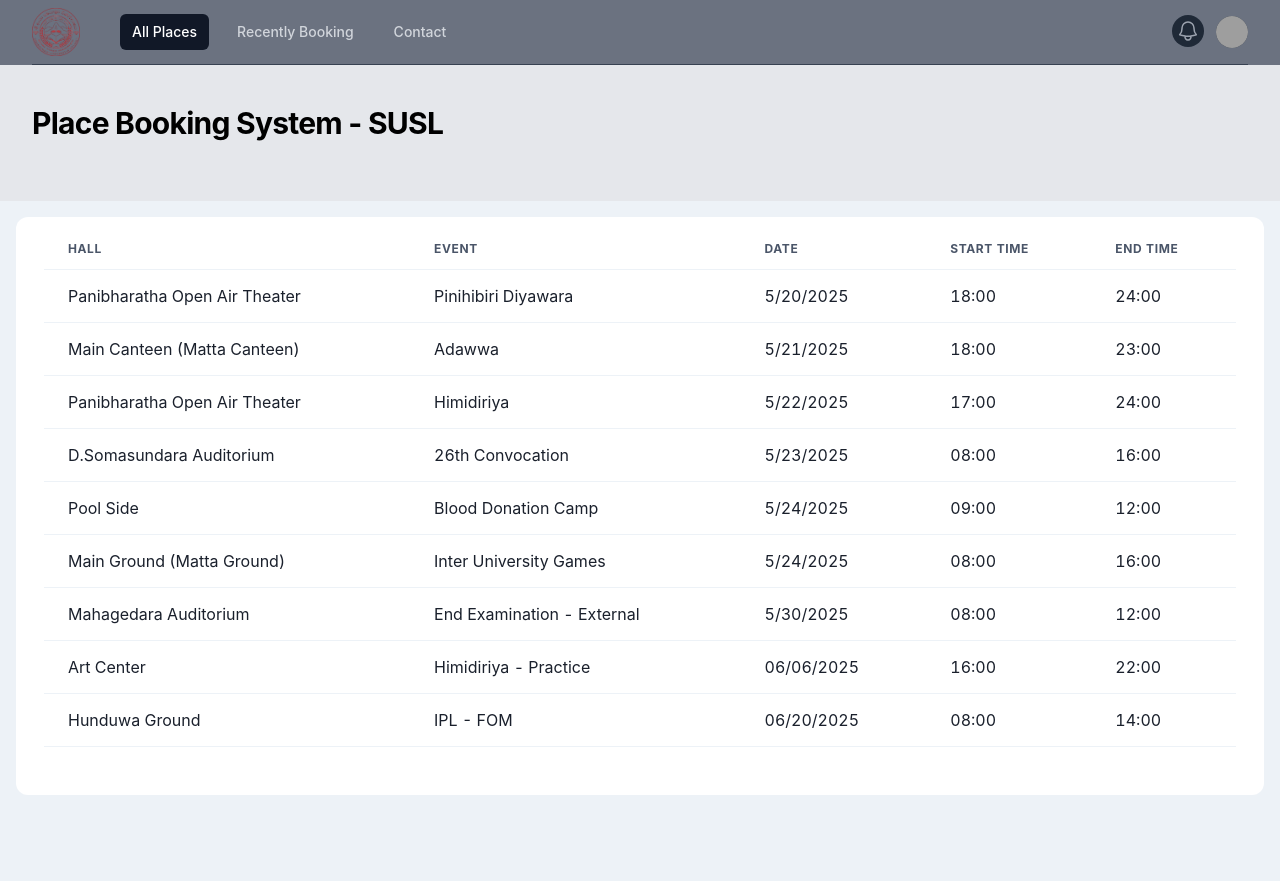
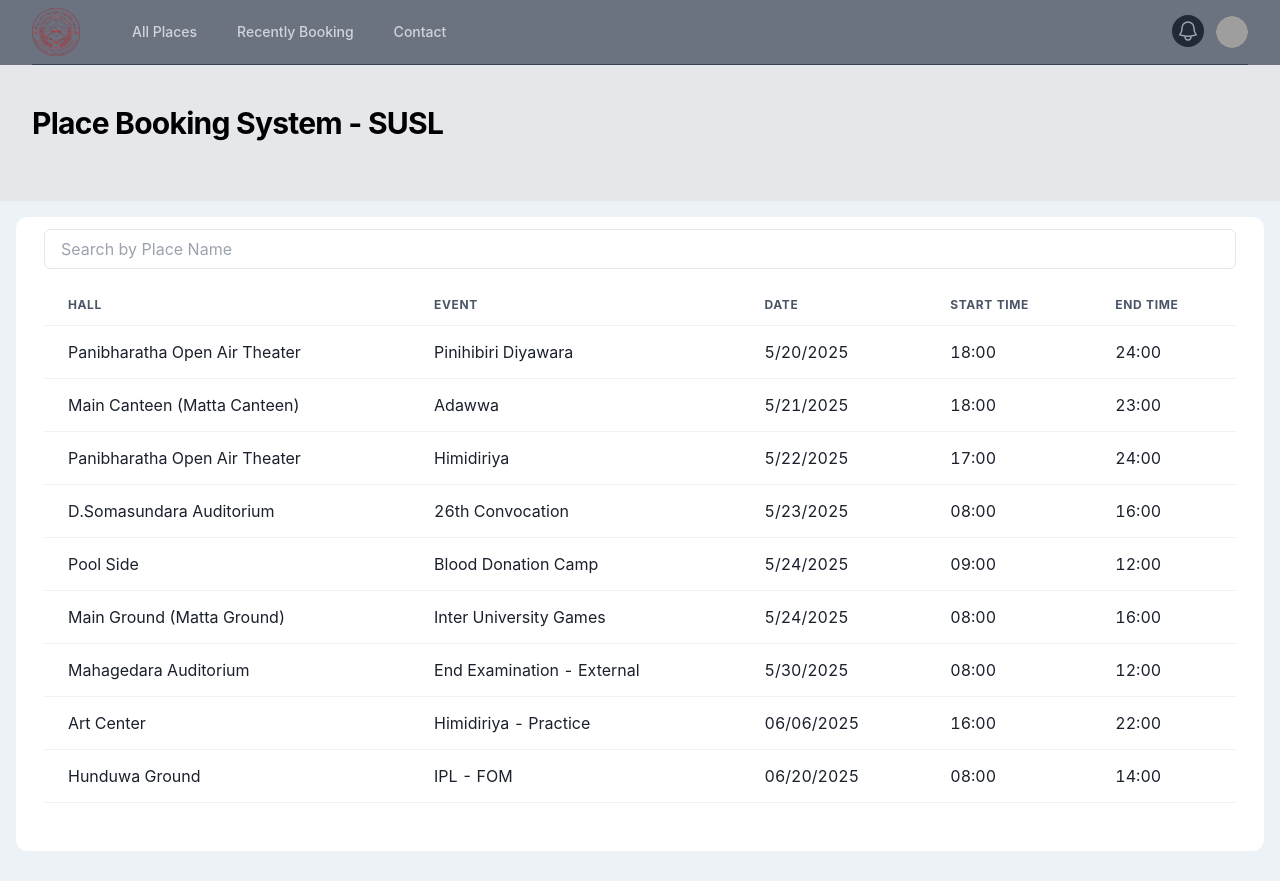
Before and after one commit to Chathurangi67herath/Place_Booking_System, a React (Create React App) app: page /recentBookings in a window 1280 px wide. Built offline with nearby package versions, Linux system fonts and the light colour scheme; grey boxes are pictures that could not be loaded.

Commit message:
CREATED => Filttering Feature

```diff
--- a/src/Components/RecentBookings.jsx
+++ b/src/Components/RecentBookings.jsx
@@ -1,11 +1,184 @@
+// import {
+//   Box,
+//   Center,
+//   Spinner,
+//   useColorModeValue,
+//   VStack,
+// } from "@chakra-ui/react";
+
+// import {
+//   Table,
+//   TableContainer,
+//   Tbody,
+//   Td,
+//   Th,
+//   Thead,
+//   Text,
+//   Tr,
+// } from "@chakra-ui/react";
+// import axios from "axios";
+// import { useEffect, useState } from "react";
+// import NavBar from "../pages/NavBar";
+
+// export default function RecentBookings() {
+//   const [datas, setDatas] = useState([]);
+//   // useEffect(() => {
+//   //   axios
+//   //     .get(process.env.REACT_APP_SERVER_URL + "/getHistory")
+//   //     .then(function (res) {
+//   //       console.log(res.data);
+//   //       setDatas(res.data);
+//   //     });
+//   // }, []);
+
+//     useEffect(() => {
+//       // Mock data instead of axios.get
+//       const mockData = [
+
+//         {
+//           "hall": "Panibharatha Open Air Theater",
+//           "date": "5/20/2025",
+//           "event" : "Pinihibiri Diyawara",
+//           "startTime": "18:00",
+//           "endTime": "24:00"
+//         },
+//         {
+//           "hall": "Main Canteen (Matta Canteen)",
+//           "date": "5/21/2025",
+//           "event" : "Adawwa",
+//           "startTime": "18:00",
+//           "endTime": "23:00"
+//         },
+//         {
+//           "hall": "Panibharatha Open Air Theater",
+//           "date": "5/22/2025",
+//           "event" : "Himidiriya",
+//           "startTime": "17:00",
+//           "endTime": "24:00"
+//         },
+//         {
+//           "hall": "D.Somasundara Auditorium",
+//           "date": "5/23/2025",
+//           "event" : "26th Convocation",
+//           "startTime": "08:00",
+//           "endTime": "16:00"
+//         }
+//         ,
+//         {
+//           "hall": "Pool Side",
+//           "date": "5/24/2025",
+//           "event" : "Blood Donation Camp",
+//           "startTime": "09:00",
+//           "endTime": "12:00"
+//         },
+//         {
+//           "hall": "Main Ground (Matta Ground)",
+//           "date": "5/24/2025",
+//           "event" : "Inter University Games",
+//           "startTime": "08:00",
+//           "endTime": "16:00"
+//         },
+//         {
+//           "hall": "Mahagedara Auditorium",
+//           "date": "5/30/2025",
+//           "event" : "End Examination - External",
+//           "startTime": "08:00",
+//           "endTime": "12:00"
+//         }
+//         ,
+//         {
+//           "hall": "Art Center",
+//           "date": "06/06/2025",
+//           "event" : "Himidiriya - Practice",
+//           "startTime": "16:00",
+//           "endTime": "22:00"
+//         },
+//         {
+//           "hall": "Hunduwa Ground",
+//           "date": "06/20/2025",
+//           "event" : "IPL - FOM",
+//           "startTime": "08:00",
+//           "endTime": "14:00"
+//         }
+//         // ... more bookings
+//       ];
+//       setDatas(mockData);
+//     }, []);
+
+//   return (
+//      <>
+//           <NavBar></NavBar>
+//     <Box
+//       ml={{ base: 0 }}
+//       bg={useColorModeValue("gray.100", "gray.900")}
+//       p="4"
+//       minH={"85vh"}
+//     >
+//       <Box
+//         px="7"
+//         pt="3"
+//         pb="12"
+//         borderRadius="xl"
+//         bg={useColorModeValue("white", "gray.500")}
+//       >
+//         {datas.length === 0 ? (
+//           <Center>
+//             <VStack>
+//               <Spinner
+//                 thickness="3px"
+//                 speed="0.65s"
+//                 size="lg"
+//                 emptyColor="gray.200"
+//                 color="blue.500"
+//               >
+//                 {" "}
+//               </Spinner>
+
+//               <Text>Data is loading. Please wait...</Text>
+//             </VStack>
+//           </Center>
+//         ) : (
+//           <TableContainer>
+//             <Table variant="simple">
+//               <Thead>
+//                 <Tr>
+//                   <Th>Hall</Th>
+//                   <Th>Event</Th>
+//                   <Th>Date</Th>
+//                   <Th>Start time</Th>
+//                   <Th>End time</Th>
+//                 </Tr>
+//               </Thead>
+//               <Tbody>
+//                 {datas.map((data) => {
+//                   return (
+//                     <Tr>
+//                       <Td>{data.hall}</Td>
+//                       <Td>{data.event}</Td>
+//                       <Td>{data.date}</Td>
+//                       <Td>{data.startTime}</Td>
+//                       <Td>{data.endTime}</Td>
+//                     </Tr>
+//                   );
+//                 })}
+//               </Tbody>
+//             </Table>
+//           </TableContainer>
+//         )}
+//       </Box>
+//     </Box>  </>
+//   );
+// }
+
+import React, { useEffect, useState } from "react";
 import {
   Box,
   Center,
   Spinner,
   useColorModeValue,
   VStack,
+  Input,
 } from "@chakra-ui/react";
-
 import {
   Table,
   TableContainer,
@@ -16,25 +189,15 @@ import {
   Text,
   Tr,
 } from "@chakra-ui/react";
-import axios from "axios";
-import { useEffect, useState } from "react";
 import NavBar from "../pages/NavBar";
 
 export default function RecentBookings() {
   const [datas, setDatas] = useState([]);
-  // useEffect(() => {
-  //   axios
-  //     .get(process.env.REACT_APP_SERVER_URL + "/getHistory")
-  //     .then(function (res) {
-  //       console.log(res.data);
-  //       setDatas(res.data);
-  //     });
-  // }, []);
+  const [searchTerm, setSearchTerm] = useState("");
 
   useEffect(() => {
-      // Mock data instead of axios.get
     const mockData = [
-
+      // ... your mock bookings data
               {
           "hall": "Panibharatha Open Air Theater",
           "date": "5/20/2025",
@@ -100,40 +263,30 @@ export default function RecentBookings() {
           "startTime": "08:00",
           "endTime": "14:00"
         }
-        // ... more bookings
     ];
     setDatas(mockData);
   }, []);
 
+  // Filter bookings by hall name based on search term
+  const filteredData = datas.filter((data) =>
+    data.hall.toLowerCase().includes(searchTerm.toLowerCase())
+  );
+
   return (
     <>
-          <NavBar></NavBar>
-    <Box
-      ml={{ base: 0 }}
-      bg={useColorModeValue("gray.100", "gray.900")}
-      p="4"
-      minH={"85vh"}
-    >
-      <Box
-        px="7"
-        pt="3"
-        pb="12"
-        borderRadius="xl"
-        bg={useColorModeValue("white", "gray.500")}
-      >
-        {datas.length === 0 ? (
+      <NavBar />
+      <Box ml={{ base: 0 }} bg={useColorModeValue("gray.100", "gray.900")} p="4" minH={"85vh"}>
+        <Box px="7" pt="3" pb="12" borderRadius="xl" bg={useColorModeValue("white", "gray.500")}>
+          <Input
+            placeholder="Search by Place Name"
+            mb="4"
+            value={searchTerm}
+            onChange={(e) => setSearchTerm(e.target.value)}
+          />
+          {filteredData.length === 0 ? (
             <Center>
               <VStack>
-              <Spinner
-                thickness="3px"
-                speed="0.65s"
-                size="lg"
-                emptyColor="gray.200"
-                color="blue.500"
-              >
-                {" "}
-              </Spinner>
-
+                <Spinner thickness="3px" speed="0.65s" size="lg" emptyColor="gray.200" color="blue.500" />
                 <Text>Data is loading. Please wait...</Text>
               </VStack>
             </Center>
@@ -150,22 +303,21 @@ export default function RecentBookings() {
                   </Tr>
                 </Thead>
                 <Tbody>
-                {datas.map((data) => {
-                  return (
-                    <Tr>
+                  {filteredData.map((data, index) => (
+                    <Tr key={index}>
                       <Td>{data.hall}</Td>
                       <Td>{data.event}</Td>
                       <Td>{data.date}</Td>
                       <Td>{data.startTime}</Td>
                       <Td>{data.endTime}</Td>
                     </Tr>
-                  );
-                })}
+                  ))}
                 </Tbody>
               </Table>
             </TableContainer>
           )}
         </Box>
-    </Box>  </>
+      </Box>
+    </>
   );
 }
--- a/src/pages/NavBar.jsx
+++ b/src/pages/NavBar.jsx
@@ -9,7 +9,7 @@ const user = {
     "https://images.unsplash.com/photo-1472099645785-5658abf4ff4e?ixlib=rb-1.2.1&ixid=eyJhcHBfaWQiOjEyMDd9&auto=format&fit=facearea&facepad=2&w=256&h=256&q=80",
 };
 const navigation = [
-  { name: "All Places", href: "/", current: true },
+  { name: "All Places", href: "/", current: false },
   { name: "Recently Booking", href: "/recentBookings", current: false },
   // { name: 'Booking Calendar', href: '/bookingCalender', current: false },
   { name: "Contact", href: "/contacts", current: false },
```
Also changed, not shown: src/Components/Notification.jsx (+0 -44 lines). Lines whose indentation alone changed are shown as unchanged.
